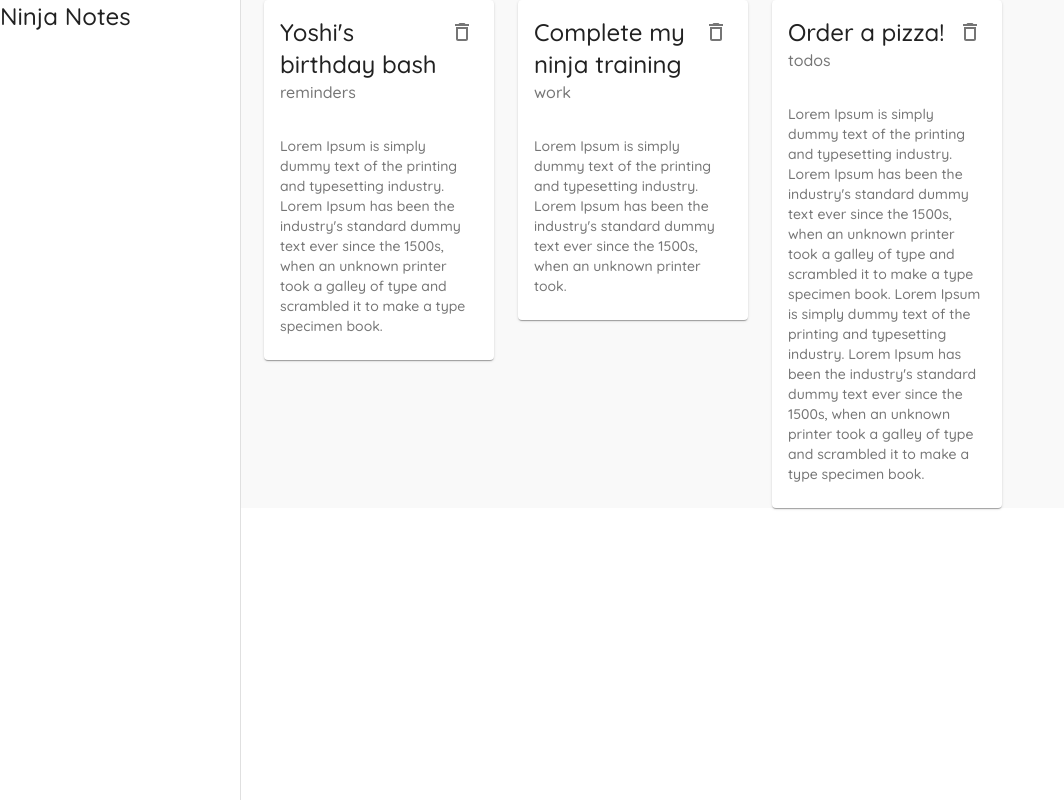
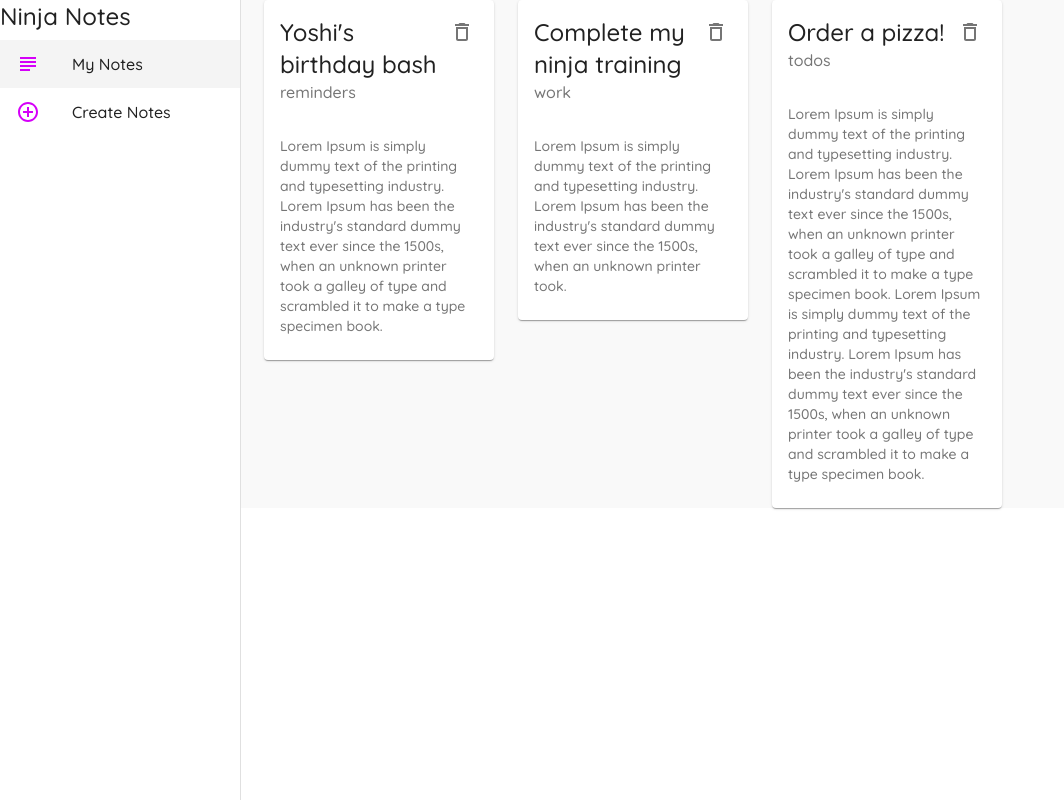
Before and after one commit to joyun25/material_ui, a React (Create React App) app: page / in a window 1280 px wide. Shown: the whole page, without its empty margins (0-1064 px from the left). Built offline with nearby package versions, Linux system fonts and the light colour scheme; data requests are answered from the project's data file.

Commit message:
add Lists & List Items

```diff
--- a/src/components/Layout.js
+++ b/src/components/Layout.js
@@ -2,6 +2,12 @@
 import React from 'react'
 import Drawer from '@material-ui/core/Drawer'
 import Typography from '@material-ui/core/Typography'
+import { useHistory, useLocation } from 'react-router-dom'
+import List from '@material-ui/core/List'
+import ListItem from '@material-ui/core/ListItem'
+import ListItemIcon from '@material-ui/core/ListItemIcon'
+import ListItemText from '@material-ui/core/ListItemText'
+import { AddCircleOutlineOutlined, SubjectOutlined } from '@material-ui/icons'
 
 const drawerWidth = 240;
 
@@ -18,11 +24,29 @@
   },
   root: {
     display: 'flex'
+  },
+  active: {
+    backgroundColor: '#f4f4f4'
   }
 });
 
 export default function Layout({ children }) {
   const classes = useStyles();
+  const history = useHistory();
+  const location = useLocation();
+
+  const menuItems = [
+    {
+      text: 'My Notes',
+      icon: <SubjectOutlined color="secondary"/>,
+      path: '/'
+    },
+    {
+      text: 'Create Notes',
+      icon: <AddCircleOutlineOutlined color="secondary"/>,
+      path: '/create'
+    }
+  ];
 
   return (
     <div className={classes.root}>
@@ -37,6 +61,28 @@
             Ninja Notes
           </Typography>
         </div>
+
+        {/* <List>
+          <ListItem>
+            <ListItemText primary="hello"/>
+          </ListItem>
+        </List> */}
+
+        {/* list / links */}
+        <List>
+          {menuItems.map(item => (
+            <ListItem
+              button
+              key={item.text}
+              onClick={() => history.push(item.path)}
+              className={location.pathname === item.path ? classes.active : null}
+            >
+              <ListItemIcon>{item.icon}</ListItemIcon>
+              <ListItemText primary={item.text}/>
+            </ListItem>
+          ))}
+        </List>
+
       </Drawer>
       <div className={classes.page}>
         { children }
```
